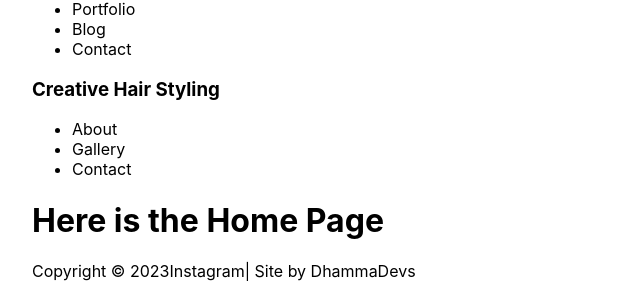
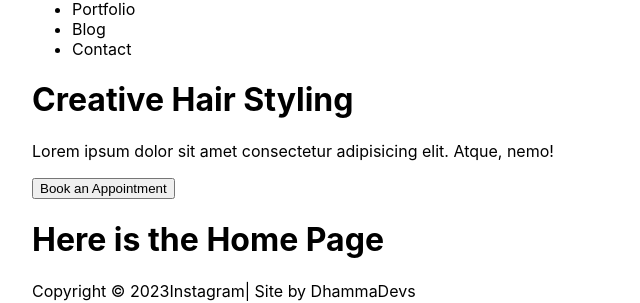
Before and after one commit to RobbieProkop/malina-hair, a Next.js app: page / in a window 1280 px wide. Shown: the part 341-644 px from the top of the page, without its empty margins (0-640 px from the left). Built offline with nearby package versions, Linux system fonts and the light colour scheme.

Commit message:
add to showcase

```diff
--- a/components/Showcase.jsx
+++ b/components/Showcase.jsx
@@ -1,16 +1,15 @@
 const Showcase = () => {
   return (
-    <div>
-      <h3>Creative Hair Styling</h3>
+    <header>
+      <h1>Creative Hair Styling</h1>
+      <p>
+        Lorem ipsum dolor sit amet consectetur adipisicing elit. Atque, nemo!
+      </p>
 
-      <nav>
-        <ul>
-          <li>About</li>
-          <li>Gallery</li>
-          <li>Contact</li>
-        </ul>
-      </nav>
-    </div>
+      <button id="open" className="cta-btn">
+        Book an Appointment
+      </button>
+    </header>
   );
 };
 export default Showcase;
```
